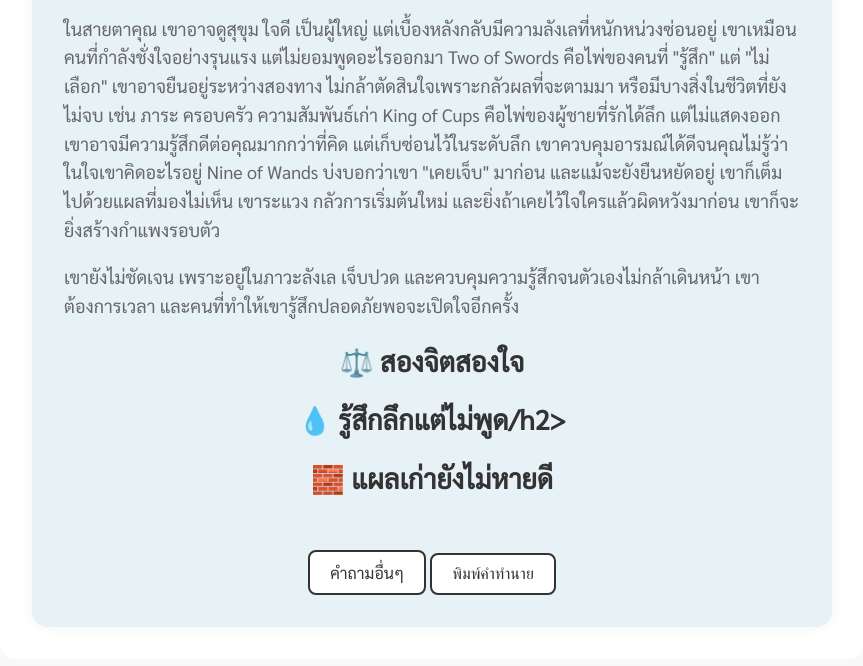
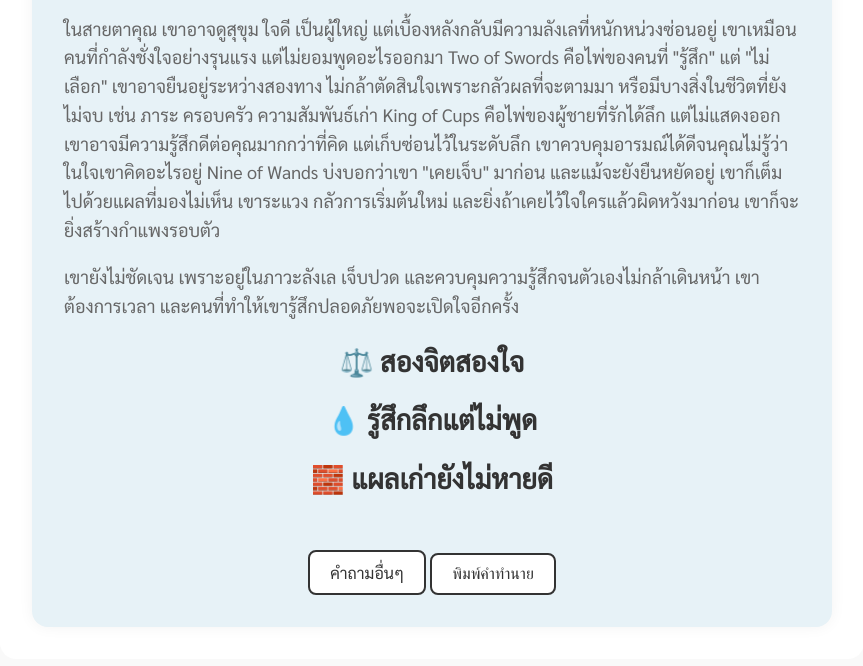
Before and after one commit to cmcmw11/Tarot, a plain HTML site: page resultF73.html in a window 1280 px wide. Shown: the part 370-1036 px from the top of the page, without its empty margins (208-1071 px from the left). Drawn offline with Linux system fonts and the light colour scheme.

Commit message:
Update resultF73.html

```diff
--- a/resultF73.html
+++ b/resultF73.html
@@ -91,7 +91,7 @@
         Nine of Wands บ่งบอกว่าเขา "เคยเจ็บ" มาก่อน และแม้จะยังยืนหยัดอยู่ เขาก็เต็มไปด้วยแผลที่มองไม่เห็น เขาระแวง กลัวการเริ่มต้นใหม่ และยิ่งถ้าเคยไว้ใจใครแล้วผิดหวังมาก่อน เขาก็จะยิ่งสร้างกำแพงรอบตัว</p>
         <p>เขายังไม่ชัดเจน เพราะอยู่ในภาวะลังเล เจ็บปวด และควบคุมความรู้สึกจนตัวเองไม่กล้าเดินหน้า เขาต้องการเวลา และคนที่ทำให้เขารู้สึกปลอดภัยพอจะเปิดใจอีกครั้ง</p>
       <h2>⚖️ สองจิตสองใจ</h2>
-      <h2>💧 รู้สึกลึกแต่ไม่พูด/h2>
+      <h2>💧 รู้สึกลึกแต่ไม่พูด </h2>
       <h2>🧱 แผลเก่ายังไม่หายดี</h2>
 
       <div>
```
